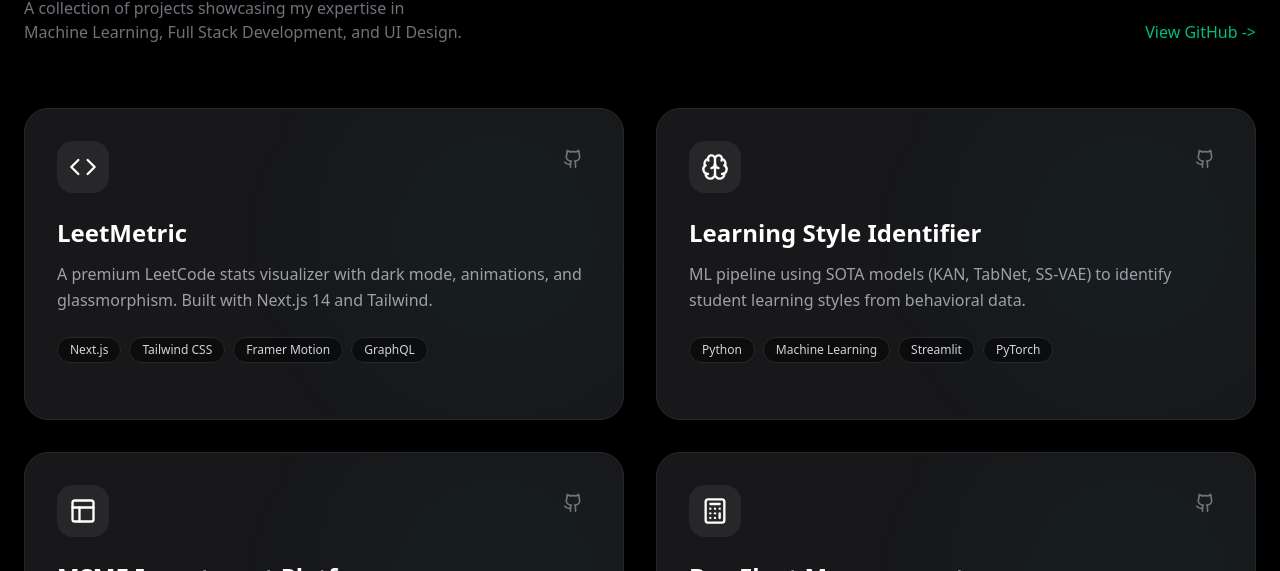
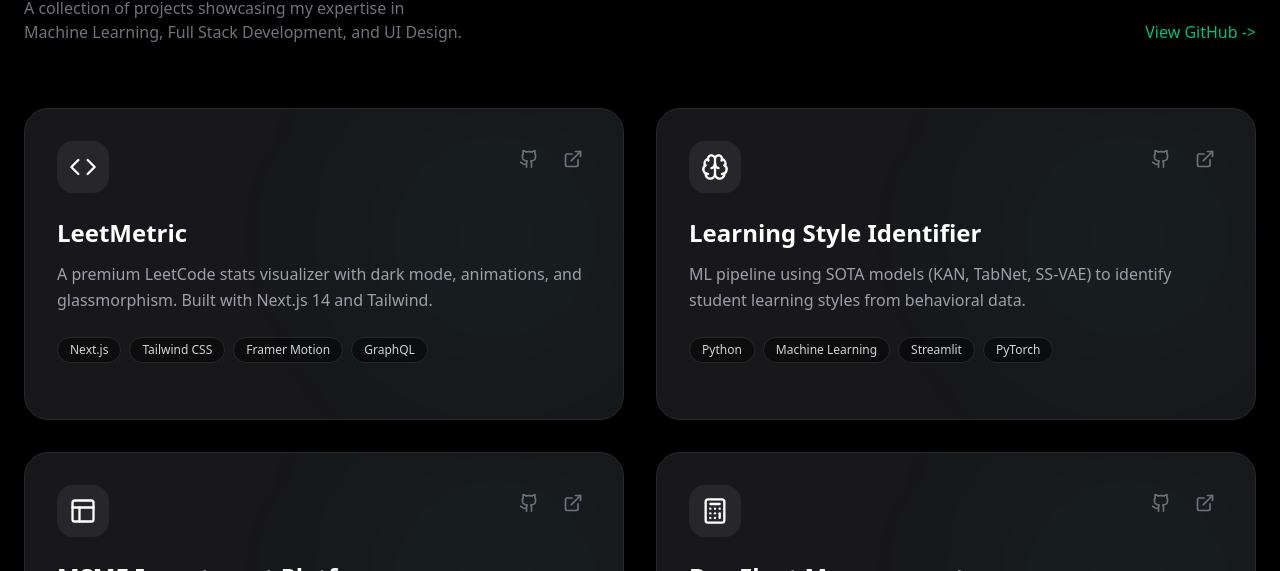
Before and after one commit to manasdutt2003/final-portfolio, a Next.js app: page / in a window 1280 px wide. Shown: the part 1337-1908 px from the top of the page. Built offline with nearby package versions, Linux system fonts and the light colour scheme.

Commit message:
feat: Add dual links (GitHub + Demo) to project cards

```diff
--- a/src/components/ProjectCard.tsx
+++ b/src/components/ProjectCard.tsx
@@ -8,7 +8,9 @@
         title: string;
         description: string;
         tags: string[];
-        link: string;
+        tags: string[];
+        githubLink: string;
+        demoLink: string;
         icon: any;
         featured: boolean;
         clue?: string;
@@ -36,9 +38,14 @@
                         <div className="p-3 bg-zinc-800 rounded-2xl text-white group-hover:scale-110 transition-transform duration-300">
                             <Icon size={28} />
                         </div>
-                        <Link href={project.link} target="_blank" className="p-2 text-zinc-500 hover:text-white transition-colors">
-                            <Github size={20} />
-                        </Link>
+                        <div className="flex gap-2">
+                            <Link href={project.githubLink} target="_blank" className="p-2 text-zinc-500 hover:text-white transition-colors" title="View Code">
+                                <Github size={20} />
+                            </Link>
+                            <Link href={project.demoLink} target="_blank" className="p-2 text-zinc-500 hover:text-emerald-400 transition-colors" title="Live Demo">
+                                <ExternalLink size={20} />
+                            </Link>
+                        </div>
                     </div>
 
                     <h3 className="text-2xl font-bold text-white mb-3 group-hover:text-emerald-400 transition-colors">{project.title}</h3>
--- a/src/data/projects.ts
+++ b/src/data/projects.ts
@@ -5,7 +5,8 @@
         title: "LeetMetric",
         description: "A premium LeetCode stats visualizer with dark mode, animations, and glassmorphism. Built with Next.js 14 and Tailwind.",
         tags: ["Next.js", "Tailwind CSS", "Framer Motion", "GraphQL"],
-        link: "https://leetmetric.vercel.app/",
+        demoLink: "https://leetmetric.vercel.app/",
+        githubLink: "https://github.com/manasdutt2003/LeetMetric",
         featured: true,
         icon: Code,
         clue: "NEXT"
@@ -14,7 +15,8 @@
         title: "Learning Style Identifier",
         description: "ML pipeline using SOTA models (KAN, TabNet, SS-VAE) to identify student learning styles from behavioral data.",
         tags: ["Python", "Machine Learning", "Streamlit", "PyTorch"],
-        link: "https://learning-style-identifier.vercel.app/",
+        demoLink: "https://learning-style-identifier.vercel.app/",
+        githubLink: "https://github.com/manasdutt2003/Learning-Style-Identification-using-semi-supervised-learning",
         featured: true,
         icon: Brain,
         clue: "AI"
@@ -23,7 +25,8 @@
         title: "MSME Investment Platform",
         description: "Full-stack MERN marketplace connecting manufacturing MSMEs with investors for working capital.",
         tags: ["React", "Node.js", "MongoDB", "Express"],
-        link: "https://msme-investment-platform.vercel.app/",
+        demoLink: "https://msme-investment-platform.vercel.app/",
+        githubLink: "https://github.com/manasdutt2003/MSME-Investment-Platform",
         featured: false,
         icon: Layout
     },
@@ -31,7 +34,8 @@
         title: "Bus Fleet Management",
         description: "System for managing bus schedules and fleets, featuring a Gemini AI chatbot integration.",
         tags: ["Python", "Flask", "Gemini AI", "Render"],
-        link: "https://bus-fleet-management.vercel.app/",
+        demoLink: "https://bus-fleet-management.vercel.app/",
+        githubLink: "https://github.com/manasdutt2003/Bus-Fleet-Management",
         featured: false,
         icon: Calculator
     }
```
Also changed, not shown: 1 other file (tests, documents, lock files or other folders).
